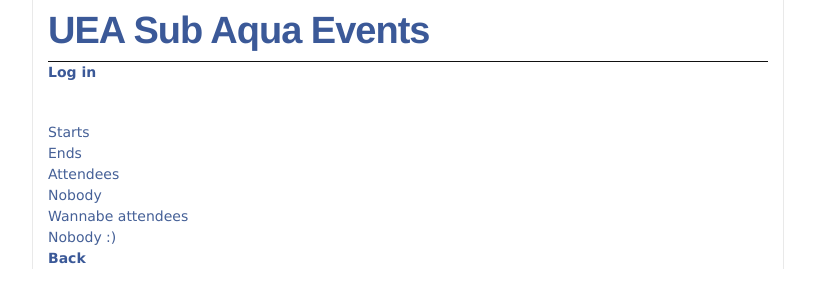
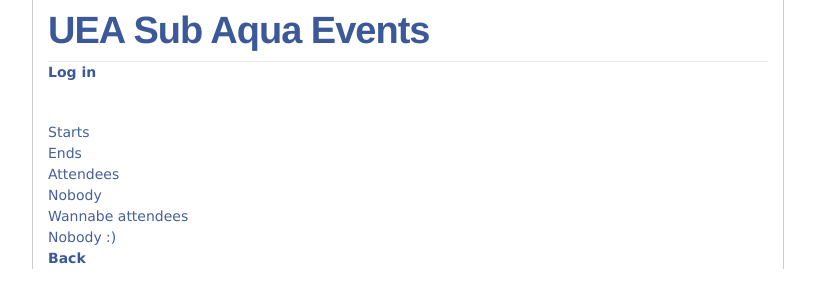
Before and after one commit to bensums/subaqua-site, a Django app: template events/templates/events/detail.html in a window 1280 px wide. Shown: the top 308 px of the page, without its empty margins (232-1047 px from the left). Run offline with Django 3.2, Linux system fonts and the light colour scheme; the template is opened without the code that fills it, so the values that code supplies are empty; some libraries are stand-ins or nearby versions.

Commit message:
More design

```diff
--- a/ueasa-events/static/base.css
+++ b/ueasa-events/static/base.css
@@ -16,7 +16,7 @@ body {
   width: 720px;
   margin: 0 auto;
   padding: 0 15px;
-  border-color: #e9e9e9;
+  border-color: #ccc;
   border-width: 0 1px;
   border-style: solid;
 }
@@ -56,7 +56,7 @@ header {
 }
 
 header h1 {
-  border-bottom: 1px solid #111111;
+  border-bottom: 1px solid #e9e9e9;
   margin: 0px;
   padding: 20px 0px;
 }
```
